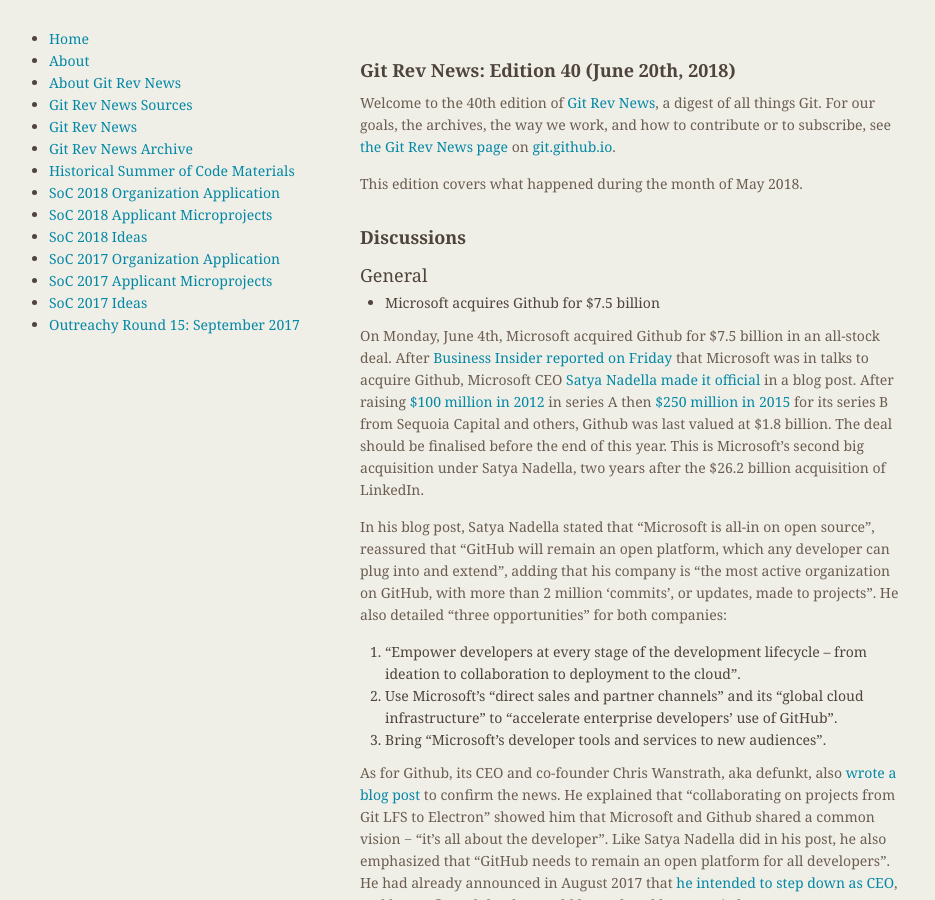
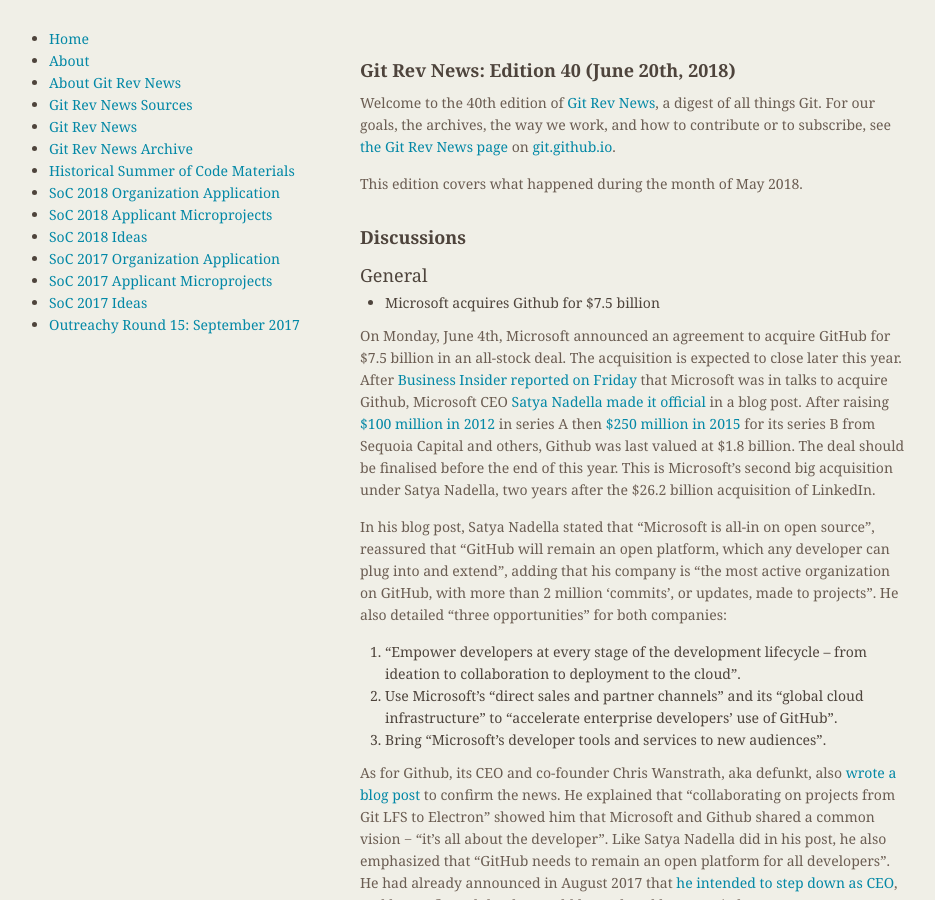
Before and after one commit to git/git.github.io, a Jekyll site: the page built from _posts/2018-06-20-edition-40.markdown, in a window 1280 px wide and 900 px high. Shown: the whole window, without its empty margins (174-1109 px from the left). Built offline with Jekyll 4.4.1, drawn with Linux system fonts in a browser that asks for light colours.

Commit message:
RevNews: do not claim that the Microsoft/GitHub deal is final
It has been made very clear from both Microsoft and GitHub that they announced an *agreement*. So the intent is there, but the acquisition is far from final, and therefore the companies are still independent of each other, and are still managed independently as long as the deal is closed.

We should not spread inaccurate news, so let's just state the facts correctly (otherwise this RevNews item could be misconstrued to be crafted to help competing companies by using that age-old despicable technique of spreading Fear, Uncertainty, and Doubt). There is no need to invent anything here, what I did was a slightly edited copy/paste from Satya's blog post.

```diff
--- a/_posts/2018-06-20-edition-40.markdown
+++ b/_posts/2018-06-20-edition-40.markdown
@@ -21,8 +21,8 @@
 
 * Microsoft acquires Github for $7.5 billion
 
-On Monday, June 4th, Microsoft acquired Github for $7.5 billion in an all-stock
-deal. After [Business Insider reported on
+On Monday, June 4th, Microsoft announced an agreement to acquire GitHub for $7.5 billion in an all-stock
+deal. The acquisition is expected to close later this year. After [Business Insider reported on
 Friday](http://www.businessinsider.com/2-billion-startup-github-could-be-for-sale-microsoft-2018-5?IR=T)
 that Microsoft was in talks to acquire Github, Microsoft CEO [Satya Nadella
 made it
```
